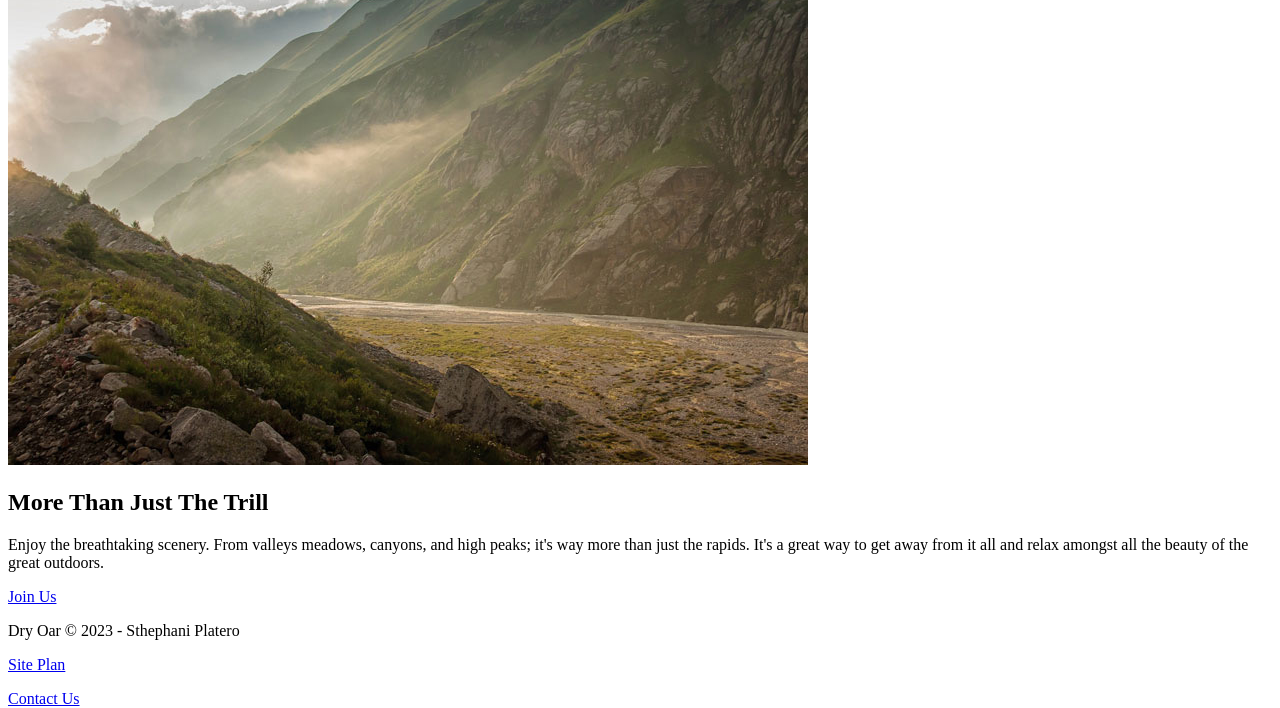
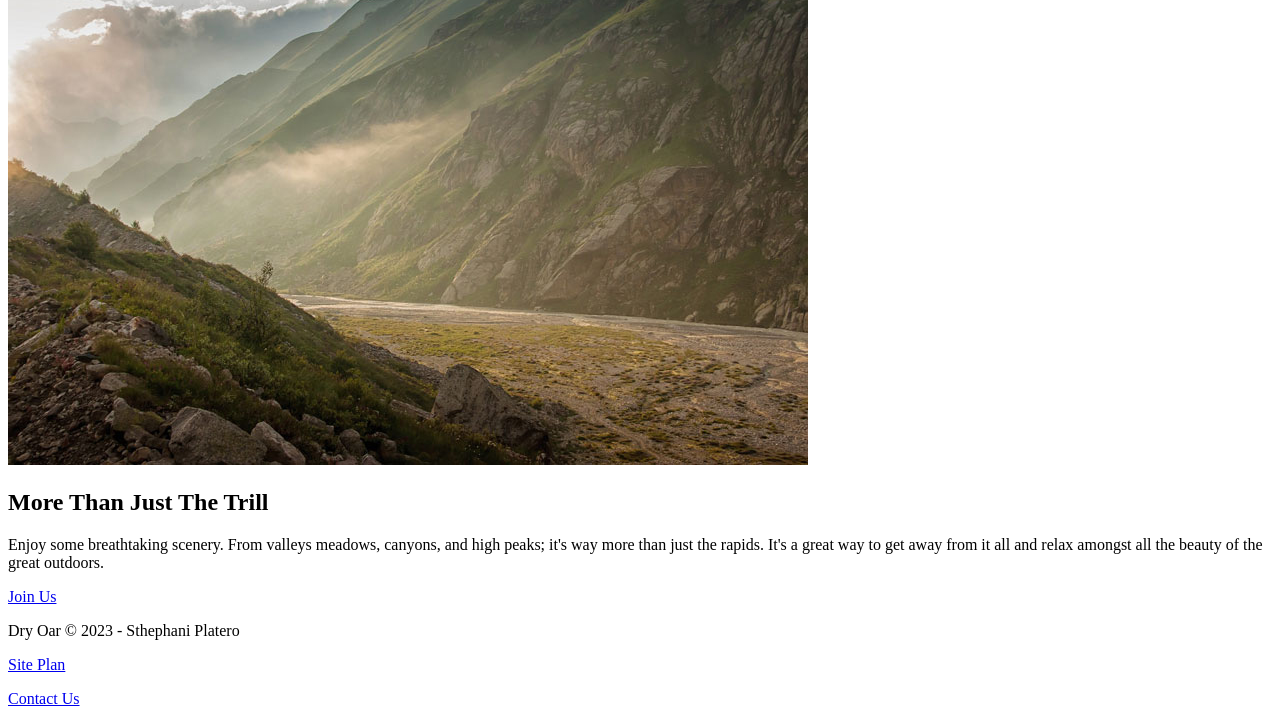
Before and after one commit to sthephaniplatero/wdd130, a plain HTML site: page wwr/index.html in a window 1280 px wide. Shown: the part 2908-3616 px from the top of the page. Drawn offline with Linux system fonts and the light colour scheme.

Commit message:
new update

```diff
--- a/wwr/index.html
+++ b/wwr/index.html
@@ -48,7 +48,7 @@
     <img class="mountains" src="images/mountains.jpg" alt="Misty mountains">
     <section class="msg">
         <h2>More Than Just The Trill</h2>
-        <p> Enjoy the breathtaking scenery. From valleys meadows, canyons, and high peaks; it's way more than just the rapids. It's a great way to get away from it all and relax amongst all the beauty of the great outdoors. </p>
+        <p> Enjoy some breathtaking scenery. From valleys meadows, canyons, and high peaks; it's way more than just the rapids. It's a great way to get away from it all and relax amongst all the beauty of the great outdoors. </p>
         <a class="join" href="rivers.html"> Join Us</a>
     </section>
 </main>
```
